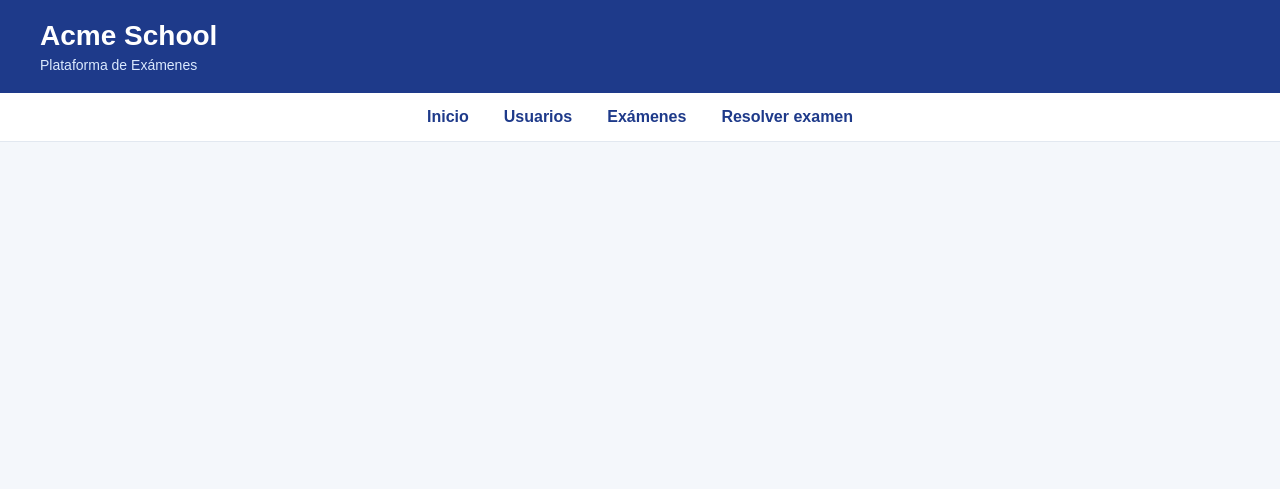
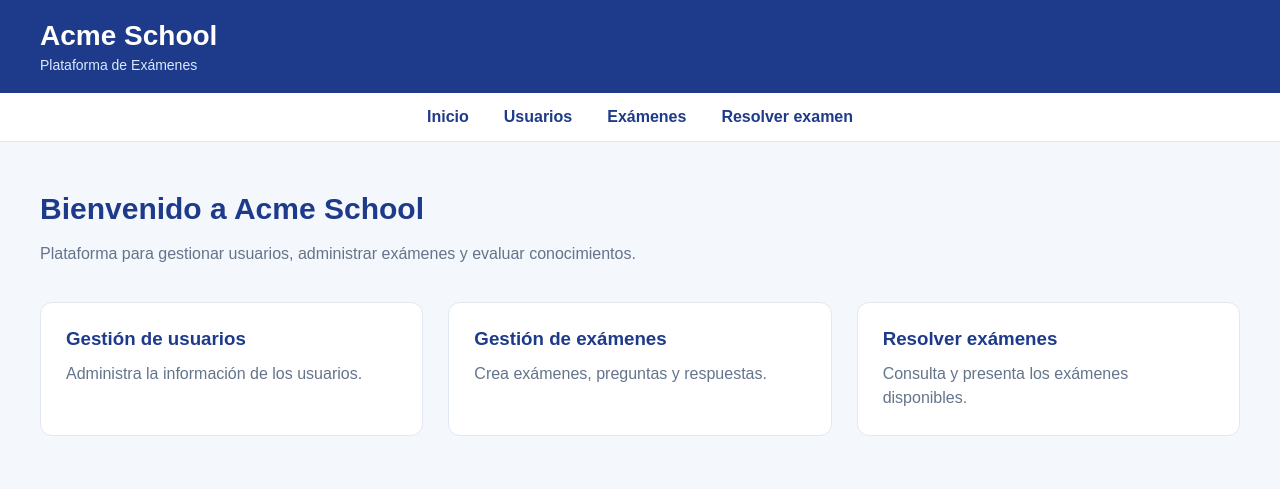
Before and after one commit to ingyurlygonzalezdulcey-creator/ProyectoAcmeschool_JavaScript_GonzalezYurly, a plain HTML site: page index.html in a window 1280 px wide. Drawn offline with Linux system fonts and the light colour scheme.

Commit message:
feat: :construction: Creacion de el modulo de inicio

```diff
--- a/index.html
+++ b/index.html
@@ -16,6 +16,7 @@
     <main id="aplicacion">
         <encabezado-aplicacion></encabezado-aplicacion>
         <navegacion-aplicacion></navegacion-aplicacion>
+        <inicio-aplicacion></inicio-aplicacion>
 </main>
     <!-- Mensaje si JavaScript está desactivado -->
     <noscript>
--- /dev/null
+++ b/js/componentes/inicio-aplicacion.js
@@ -0,0 +1,32 @@
+// Componente de inicio de Acme School
+class InicioAplicacion extends HTMLElement {
+    connectedCallback() {
+        this.innerHTML = `
+            <section class="inicio">
+                <div class="inicio-contenido">
+                    <h2>Bienvenido a Acme School</h2>
+                    <p>
+                        Plataforma para gestionar usuarios,
+                        administrar exámenes y evaluar conocimientos.
+                    </p>
+                    <div class="inicio-opciones">
+                        <article class="tarjeta-inicio">
+                            <h3>Gestión de usuarios</h3>
+                            <p>Administra la información de los usuarios.</p>
+                        </article>
+                        <article class="tarjeta-inicio">
+                            <h3>Gestión de exámenes</h3>
+                            <p>Crea exámenes, preguntas y respuestas.</p>
+                        </article>
+                        <article class="tarjeta-inicio">
+                            <h3>Resolver exámenes</h3>
+                            <p>Consulta y presenta los exámenes disponibles.</p>
+                        </article>
+                    </div>
+                </div>
+            </section>
+        `;
+    }
+}
+// Registrar el componente
+customElements.define("inicio-aplicacion", InicioAplicacion);
--- a/js/principal.js
+++ b/js/principal.js
@@ -1,5 +1,6 @@
 // Importar componentes
 import "./componentes/encabezado-aplicacion.js";
 import "./componentes/navegacion-aplicacion.js";
+import "./componentes/inicio-aplicacion.js";
 console.log("Bienvenido a Acme School");
 console.log("La plataforma de exámenes está iniciando...");
--- a/styles/modulos.css
+++ b/styles/modulos.css
@@ -0,0 +1,42 @@
+/* Página de inicio */
+.inicio {
+    padding: 50px 40px;
+}
+.inicio-contenido {
+    max-width: 1200px;
+    margin: auto;
+}
+.inicio-contenido h2 {
+    color: #1e3a8a;
+    font-size: 30px;
+    margin-bottom: 15px;
+}
+.inicio-contenido > p {
+    color: #64748b;
+    margin-bottom: 35px;
+    line-height: 1.6;
+}
+.inicio-opciones {
+    display: grid;
+    grid-template-columns: repeat(3, 1fr);
+    gap: 25px;
+}
+.tarjeta-inicio {
+    background-color: #ffffff;
+    padding: 25px;
+    border-radius: 12px;
+    border: 1px solid #e2e8f0;
+    transition: transform 0.3s, box-shadow 0.3s;
+}
+.tarjeta-inicio:hover {
+    transform: translateY(-5px);
+    box-shadow: 0 8px 20px rgba(0, 0, 0, 0.08);
+}
+.tarjeta-inicio h3 {
+    color: #1e3a8a;
+    margin-bottom: 12px;
+}
+.tarjeta-inicio p {
+    color: #64748b;
+    line-height: 1.5;
+}
```
